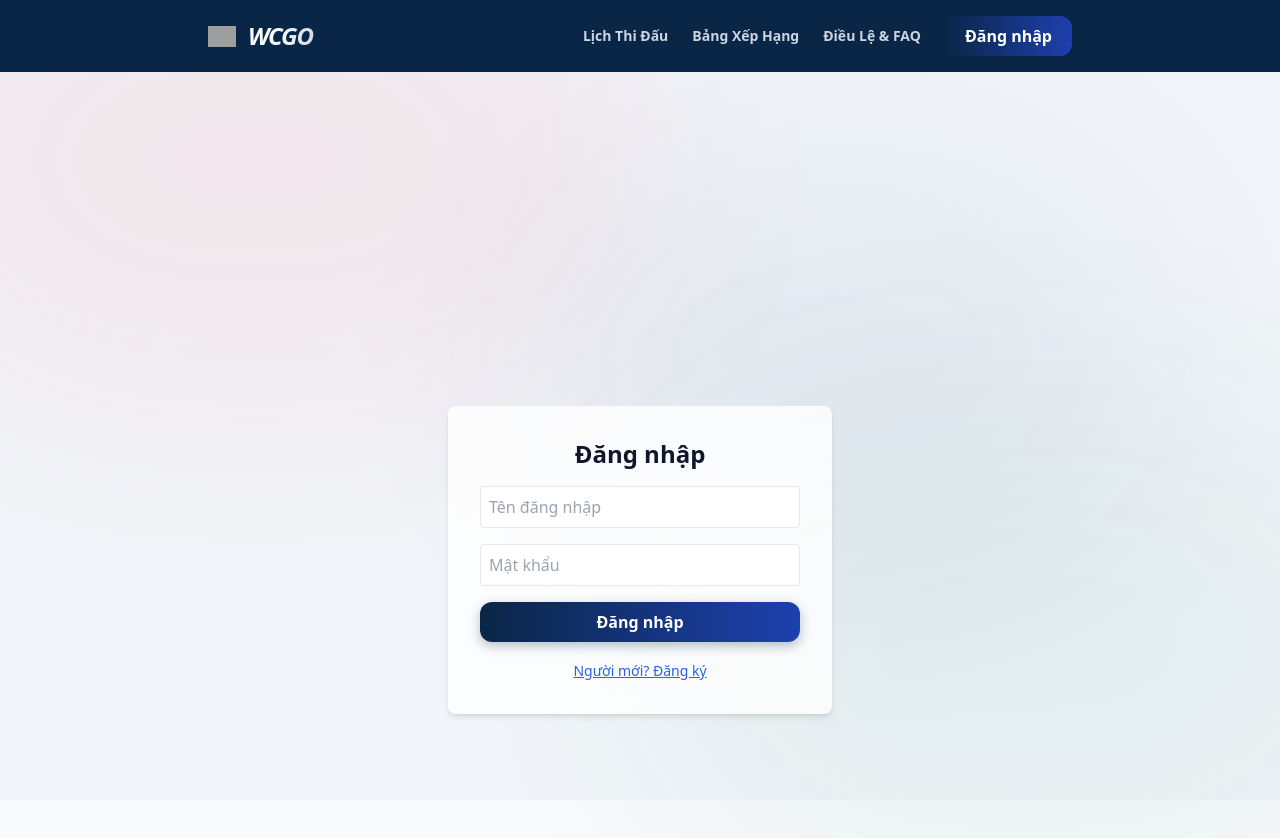
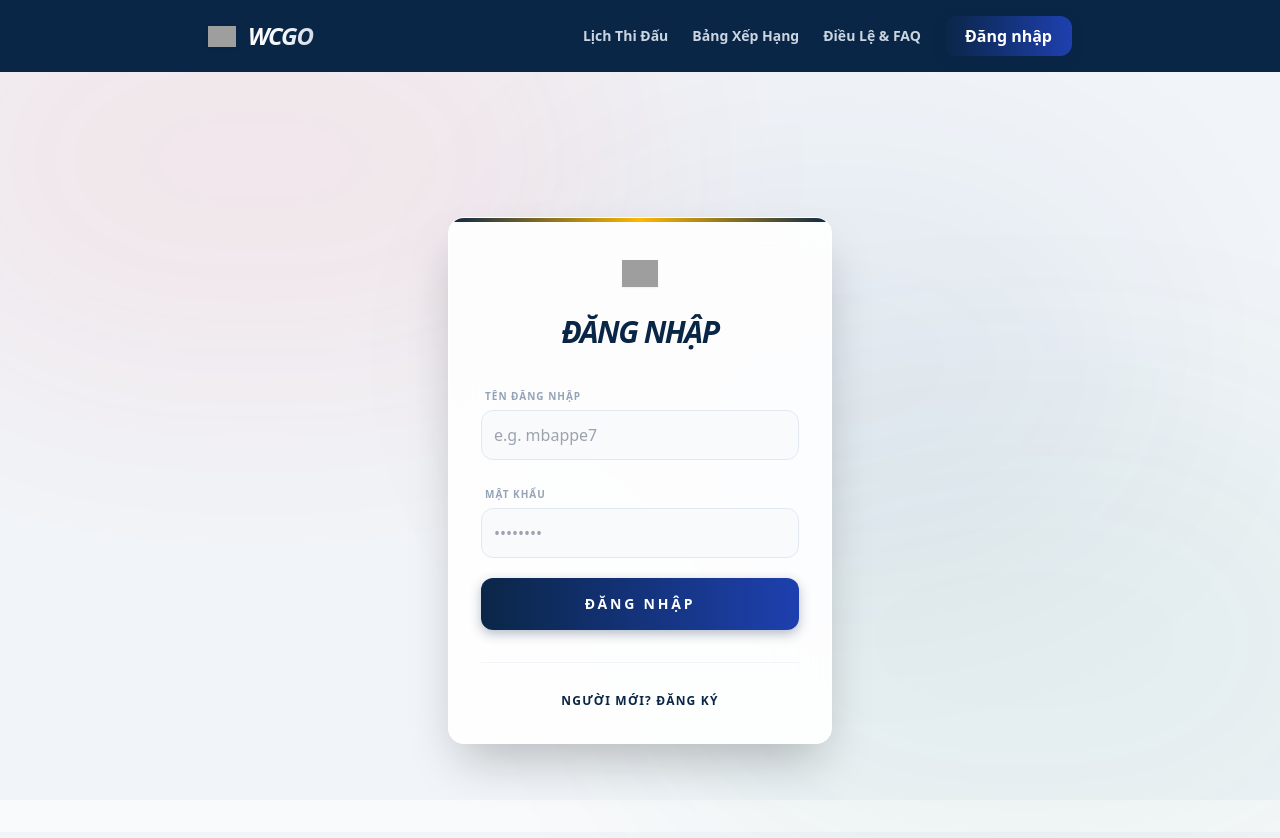
Before and after one commit to huynhvanhauvn/wcgo, a React (Vite) app: page /login in a window 1280 px wide. Shown: the top 838 px of the page. Built offline with nearby package versions, Linux system fonts and the light colour scheme; no server answers; grey boxes are pictures that could not be loaded.

Commit message:
fix bug vercel

```diff
--- a/src/i18n.ts
+++ b/src/i18n.ts
@@ -29,6 +29,7 @@ const resources = {
       pointsShort: 'pts',
       versus: 'vs',
       realtimeLeaderboard: 'Realtime Leaderboard',
+      liveUpdates: 'Live Updates',
       penalty: 'Penalty',
       profileTitle: 'Profile',
       username: 'Username',
@@ -36,6 +37,8 @@ const resources = {
       avatarUrl: 'Avatar URL',
       uploadAvatar: 'Upload avatar',
       saveProfile: 'Save profile',
+      usernameHint: 'This name is used for login and cannot be changed.',
+      displayNamePlaceholder: 'Name shown on the leaderboard',
       profileSaved: 'Profile saved.',
       profileSaveFailed: 'Could not save profile.',
       adminSettleTitle: 'Admin Panel - Settle Matches',
@@ -110,6 +113,7 @@ const resources = {
       pointsShort: 'đ',
       versus: 'vs',
       realtimeLeaderboard: 'Bảng xếp hạng realtime',
+      liveUpdates: 'Cập nhật trực tiếp',
       penalty: 'Tiền phạt',
       profileTitle: 'Hồ sơ cá nhân',
       username: 'Tên đăng nhập',
@@ -117,6 +121,8 @@ const resources = {
       avatarUrl: 'URL avatar',
       uploadAvatar: 'Tải avatar lên',
       saveProfile: 'Lưu hồ sơ',
+      usernameHint: 'Tên này dùng để đăng nhập và không thể thay đổi.',
+      displayNamePlaceholder: 'Tên hiển thị trên bảng xếp hạng',
       profileSaved: 'Đã lưu hồ sơ.',
       profileSaveFailed: 'Không lưu được hồ sơ.',
       adminSettleTitle: 'Quản trị - Chốt kết quả trận đấu',
--- a/src/lib/auth.ts
+++ b/src/lib/auth.ts
@@ -31,7 +31,6 @@ export async function signUpWithUsername(username: string, password: string) {
     password,
     options: {
       data: {
-        username: normalized,
         username: normalized
       }
     }
--- a/src/lib/supabaseClient.ts
+++ b/src/lib/supabaseClient.ts
@@ -1,10 +1,14 @@
 import { createClient } from '@supabase/supabase-js'
 
-const url = import.meta.env.VITE_SUPABASE_URL
-const key = import.meta.env.VITE_SUPABASE_PUBLISHABLE_KEY
+// Use import.meta.env for Vite
+const supabaseUrl = import.meta.env.VITE_SUPABASE_URL
+const supabaseAnonKey = import.meta.env.VITE_SUPABASE_PUBLISHABLE_KEY // Using the key name from your .env
 
-if (!url || !key) {
-  console.warn('Supabase keys are missing in env')
+if (!supabaseUrl || !supabaseAnonKey) {
+  console.error("Supabase keys are missing in env!");
 }
 
-export const supabase = createClient(url as string, key as string)
+export const supabase = createClient(
+  supabaseUrl || 'https://placeholder.supabase.co',
+  supabaseAnonKey || 'placeholder'
+)
--- a/src/pages/Auth.tsx
+++ b/src/pages/Auth.tsx
@@ -2,6 +2,7 @@ import React, { useState } from 'react'
 import { useTranslation } from 'react-i18next'
 import { useNavigate } from 'react-router-dom'
 import * as auth from '../lib/auth'
+import WorldCupMark from '../components/WorldCupMark'
 
 export default function AuthPage() {
   const { t } = useTranslation()
@@ -43,37 +44,62 @@ export default function AuthPage() {
   }
 
   return (
-    <div className="min-h-screen flex items-center justify-center">
-      <div className="rounded-lg bg-white/80 p-8 shadow-md w-full max-w-sm">
-        <h1 className="text-2xl font-bold mb-4 text-center">{isSignUp ? t('signUp') : t('signIn')}</h1>
-        {error && <div className="mb-4 p-2 bg-red-100 text-red-700 rounded text-sm">{error}</div>}
-        <form onSubmit={handleAuth} className="space-y-4">
+    <div className="min-h-[80vh] flex items-center justify-center p-4">
+      <div className="glass-card p-8 w-full max-w-sm border-white shadow-2xl relative overflow-hidden">
+        <div className="absolute top-0 left-0 w-full h-1 bg-gradient-to-r from-[#0a2647] via-wc-gold to-[#0a2647]"></div>
+
+        <div className="flex flex-col items-center gap-4 mb-8">
+          <WorldCupMark size="md" className="drop-shadow-sm" />
+          <h1 className="text-3xl font-black text-[#0a2647] uppercase tracking-tighter italic">
+            {isSignUp ? t('signUp') : t('signIn')}
+          </h1>
+        </div>
+
+        {error && (
+          <div className="mb-6 p-4 bg-rose-50 border border-rose-100 text-rose-600 rounded-xl text-xs font-bold uppercase tracking-wider flex items-center gap-2">
+            <span>⚠️</span> {error}
+          </div>
+        )}
+
+        <form onSubmit={handleAuth} className="space-y-5">
+          <div className="space-y-1">
+            <label className="text-[10px] font-black text-slate-400 uppercase tracking-widest ml-1">{t('username')}</label>
             <input
               type="text"
-            placeholder={t('username')}
+              placeholder="e.g. mbappe7"
               value={username}
               onChange={(e) => setUsername(e.target.value)}
-            className="w-full p-2 border rounded"
+              className="w-full p-3 bg-slate-50 border border-slate-200 rounded-xl focus:border-[#0a2647] focus:ring-1 focus:ring-[#0a2647] outline-none transition-all font-medium"
               autoComplete="username"
               required
             />
+          </div>
+
+          <div className="space-y-1">
+            <label className="text-[10px] font-black text-slate-400 uppercase tracking-widest ml-1">{t('password')}</label>
             <input
               type="password"
-            placeholder={t('password')}
+              placeholder="••••••••"
               value={password}
               onChange={(e) => setPassword(e.target.value)}
-            className="w-full p-2 border rounded"
+              className="w-full p-3 bg-slate-50 border border-slate-200 rounded-xl focus:border-[#0a2647] focus:ring-1 focus:ring-[#0a2647] outline-none transition-all font-medium"
               autoComplete={isSignUp ? 'new-password' : 'current-password'}
               required
             />
-          <button type="submit" className="btn-primary w-full" disabled={loading}>
+          </div>
+
+          <button type="submit" className="btn-primary w-full py-4 uppercase tracking-[0.2em] text-sm mt-2" disabled={loading}>
             {loading ? t('loading') : isSignUp ? t('signUp') : t('signIn')}
           </button>
         </form>
-        <div className="mt-4 text-center">
+
+        <div className="mt-8 text-center border-t border-slate-100 pt-6">
           <button
-            onClick={() => setIsSignUp(!isSignUp)}
-            className="text-sm text-blue-600 underline"
+            onClick={() => {
+              setIsSignUp(!isSignUp)
+              setError('')
+            }}
+            className="text-xs font-bold text-[#0a2647] hover:text-wc-accent transition-colors uppercase tracking-widest"
           >
             {isSignUp ? t('alreadyHaveAccount') : t('newHere')}
           </button>
--- a/src/pages/Leaderboard.tsx
+++ b/src/pages/Leaderboard.tsx
@@ -68,7 +68,7 @@ export default function LeaderboardPage() {
           {t('realtimeLeaderboard')}
         </h2>
         <div className="text-xs font-bold text-slate-400 uppercase tracking-widest bg-slate-50 px-4 py-2 rounded-full border border-slate-100">
-          Live Updates
+          {t('liveUpdates')}
         </div>
       </div>
 
--- a/src/pages/Profile.tsx
+++ b/src/pages/Profile.tsx
@@ -83,7 +83,7 @@ export default function ProfilePage() {
             required
             disabled
           />
-          <p className="mt-1 text-xs text-gray-500">Tên này dùng để đăng nhập và không thể thay đổi.</p>
+          <p className="mt-1 text-xs text-gray-500">{t('usernameHint')}</p>
         </label>
 
         <label className="block">
@@ -93,7 +93,7 @@ export default function ProfilePage() {
             value={displayName}
             onChange={(event) => setDisplayName(event.target.value)}
             className="w-full rounded border p-2"
-            placeholder="Tên hiển thị trên bảng xếp hạng"
+            placeholder={t('displayNamePlaceholder')}
             maxLength={50}
           />
         </label>
--- a/src/styles/index.css
+++ b/src/styles/index.css
@@ -43,7 +43,7 @@
     @apply bg-white/90 backdrop-blur-xl border border-white rounded-2xl shadow-[0_8px_30px_rgba(10,38,71,0.06)];
   }
 
-  /* Header luôn xanh sẫm từ đầu */
+  /* Header always deep navy from start */
   .header-fixed {
     @apply py-3 bg-[#0a2647] shadow-[0_4px_20px_rgba(0,0,0,0.2)];
   }
```
Also changed, not shown: src/pages/Admin.tsx (+55 -24 lines), src/pages/Rules.tsx (+6 -6 lines), vercel.json (added), 3 other files (tests, documents, lock files or other folders). Lines whose indentation alone changed are shown as unchanged.
